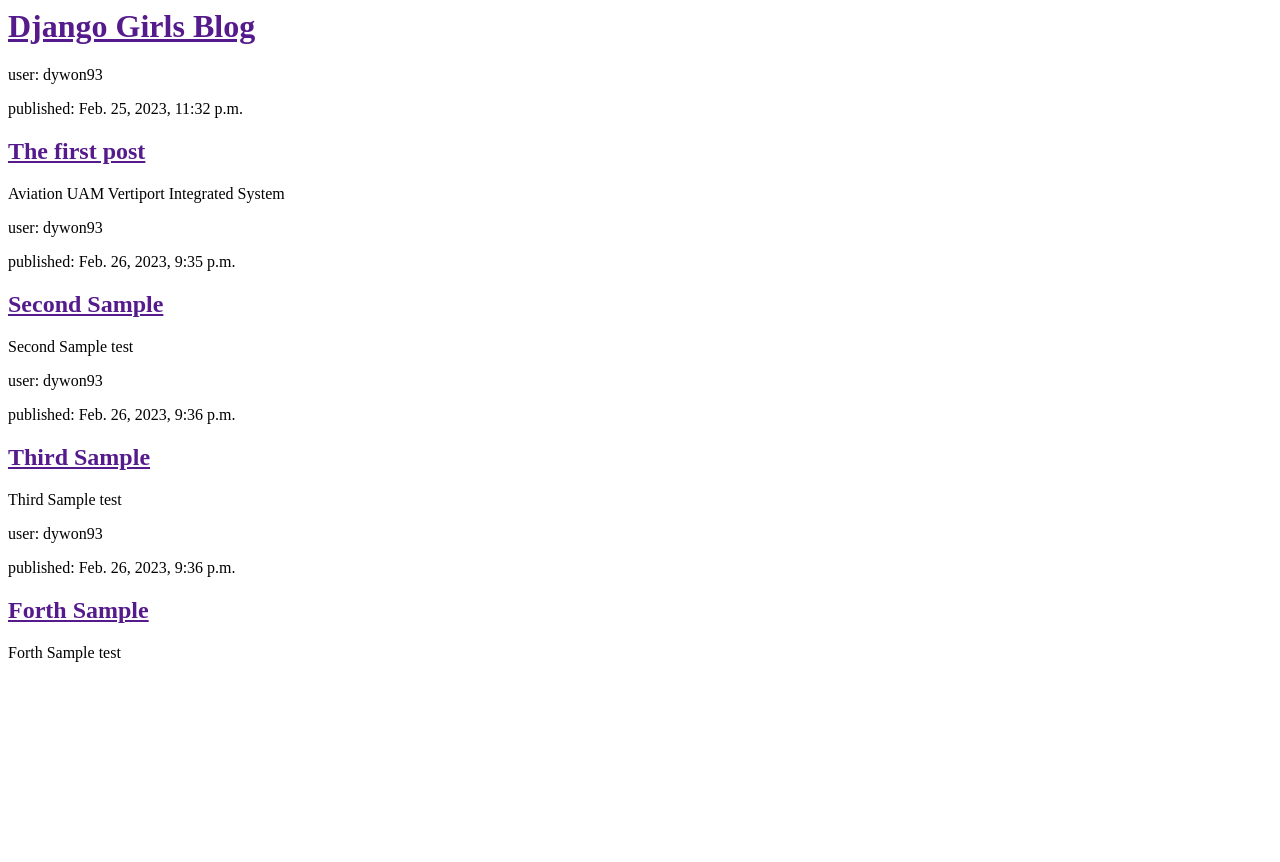
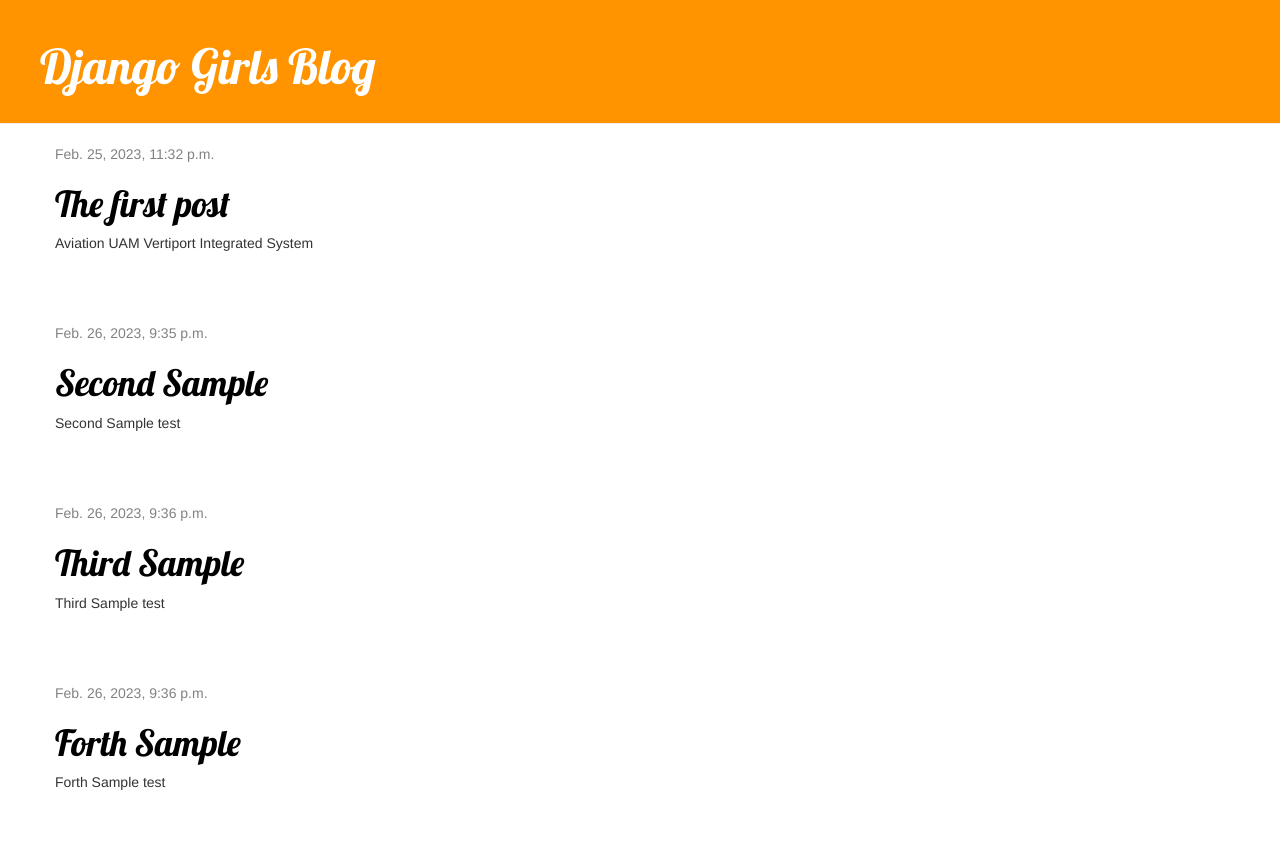
Before and after one commit to rhceornd/Myapp_django, a Django app: page / in a window 1280 px wide. Before the commit the page ends 662 px from the top, so only its background shows below. Run offline with Django 4.2, Linux system fonts and the light colour scheme; data comes from the database, SQL or seed files in the repository; some libraries are stand-ins or nearby versions.

Commit message:
Added view and template for detailed post as well as CSS for the site

```diff
--- /dev/null
+++ b/myapp/static/css/myapp.css
@@ -0,0 +1,46 @@
+.page-header {
+    background-color: #ff9400;
+    margin-top: 0;
+    padding: 20px 20px 20px 40px;
+}
+
+.page-header h1, .page-header h1 a, .page-header h1 a:visited, .page-header h1 a:active {
+    color: #ffffff;
+    font-size: 36pt;
+    text-decoration: none;
+}
+
+.content {
+    margin-left: 40px;
+}
+
+h1, h2, h3, h4 {
+    font-family: 'Lobster', cursive;
+}
+
+.date {
+    color: #828282;
+}
+
+.save {
+    float: right;
+}
+
+.post-form textarea, .post-form input {
+    width: 100%;
+}
+
+.top-menu, .top-menu:hover, .top-menu:visited {
+    color: #ffffff;
+    float: right;
+    font-size: 26pt;
+    margin-right: 20px;
+}
+
+.post {
+    margin-bottom: 70px;
+}
+
+.post h1 a, .post h1 a:visited {
+    color: #000000;
+}
--- /dev/null
+++ b/myapp/templates/myapp/base.html
@@ -0,0 +1,23 @@
+{% load static %}
+<html>
+    <head>
+        <title>Django Girls blog</title>
+        <link rel="stylesheet" href="//maxcdn.bootstrapcdn.com/bootstrap/3.2.0/css/bootstrap.min.css">
+        <link rel="stylesheet" href="//maxcdn.bootstrapcdn.com/bootstrap/3.2.0/css/bootstrap-theme.min.css">
+        <link href="//fonts.googleapis.com/css?family=Lobster&subset=latin,latin-ext" rel="stylesheet" type="text/css">
+        <link rel="stylesheet" href="{% static 'css/myapp.css' %}">
+    </head>
+    <body>
+        <div class="page-header">
+            <h1><a href="/">Django Girls Blog</a></h1>
+        </div>
+        <div class="content container">
+            <div class="row">
+                <div class="col-md-8">
+                {% block content %}
+                {% endblock %}
+                </div>
+            </div>
+        </div>
+    </body>
+</html>
--- a/myapp/templates/myapp/post_list.html
+++ b/myapp/templates/myapp/post_list.html
@@ -1,19 +1,13 @@
-<html>
-    <head>
-        <title>Django Girls blog</title>
-    </head>
-    <body>
-        <div>
-            <h1><a href="">Django Girls Blog</a></h1>
+{% extends 'myapp/base.html' %}
+
+{% block content %}
+    {% for post in posts %}
+        <div class="post">
+            <div class="date">
+                {{ post.published_date }}
+            </div>
+            <h1><a href="{%  url 'post_detail' pk=post.pk %}">{{ post.title }}</a></h1>
+            <p>{{ post.text|linebreaksbr }}</p>
         </div>
-
-        {% for post in posts %}
-            <div>
-                <p>user: {{ post.author }}</p>
-                <p>published: {{ post.published_date }}</p>
-                <h2><a href="">{{ post.title }}</a></h2>
-                <p>{{ post.text|linebreaksbr }}</p>
-            </div>
-        {% endfor %}
-    </body>
-</html>
+    {% endfor %}
+{% endblock %}
--- a/myapp/urls.py
+++ b/myapp/urls.py
@@ -6,5 +6,6 @@ from . import views
 
 urlpatterns = [
     path('', views.post_list, name='post_list'),
-    path('time/', views.current_datetime, name='current_datetime')
+    path('time/', views.current_datetime, name='current_datetime'),
+    path('post/<int:pk>/', views.post_detail, name='post_detail')
 ]
--- a/myapp/views.py
+++ b/myapp/views.py
@@ -1,4 +1,4 @@
-from django.shortcuts import render
+from django.shortcuts import render, get_object_or_404
 from django.http import HttpResponse
 import datetime
 
@@ -16,3 +16,9 @@ def post_list(request):
     posts = Post.objects.filter(published_date__lte=timezone.now()).order_by('published_date')
 
     return render(request, 'myapp/post_list.html', {'posts' : posts})
+
+def post_detail(request, pk):
+    post = get_object_or_404(Post, pk=pk)
+    print('post: ', post)
+    # render(request, template_name, context=None, content_type=None, status=None, using=None)
+    return render(request, 'myapp/post_detail.html', {'post': post})
```
Also changed, not shown: myapp/templates/myapp/post_detail.html (added, +13 -0 lines), myapp/templates/myapp/post_list_1.html (added, +32 -0 lines).
